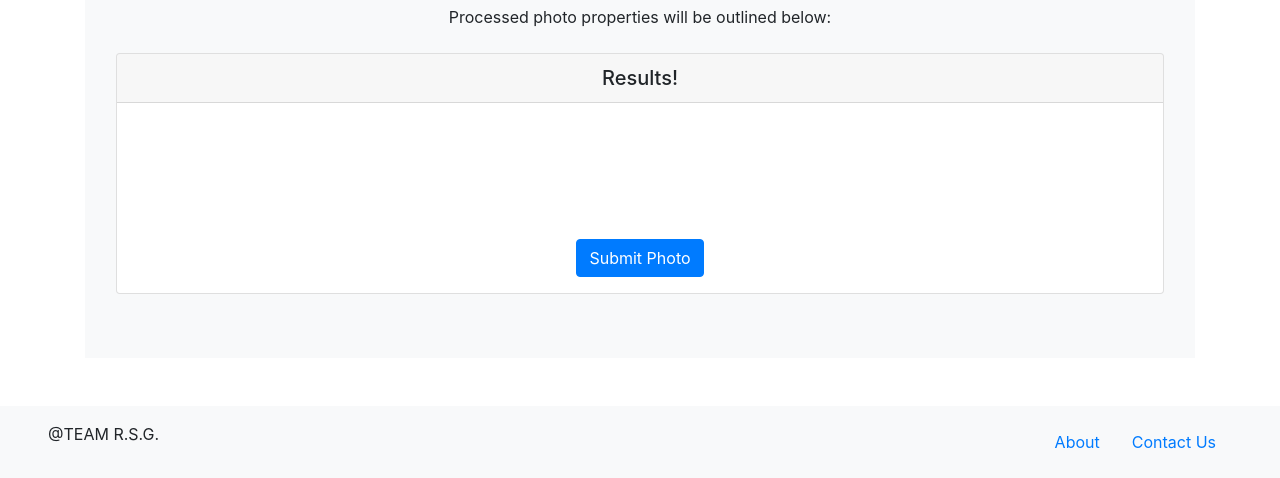
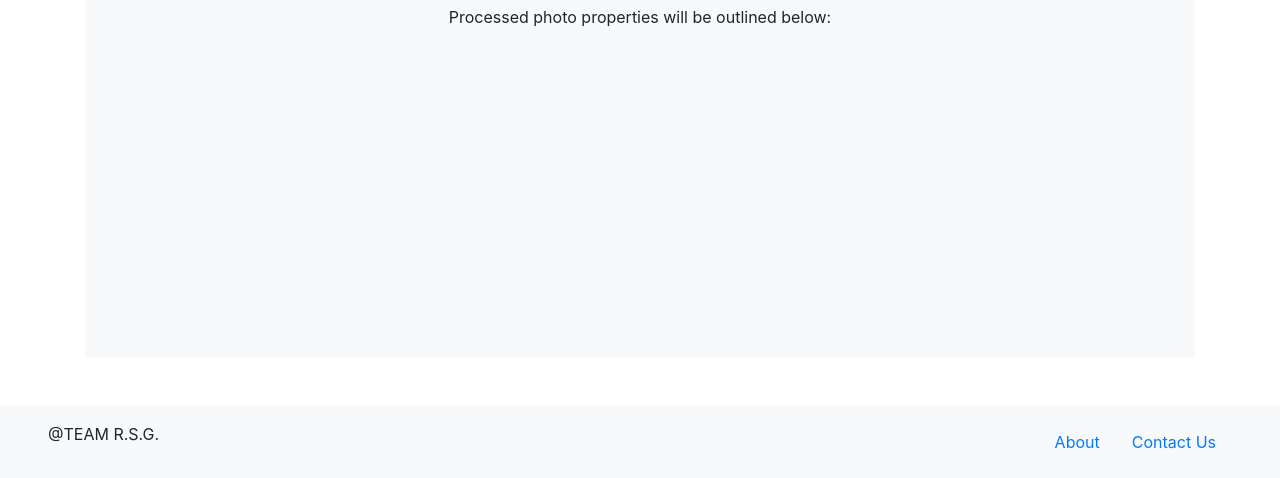
Before and after one commit to shantell87/Drink-For-Your-Mood, a plain HTML site: page wireframe3.html in a window 1280 px wide. Shown: the part 443-921 px from the top of the page. Drawn offline with nearby package versions, Linux system fonts and the light colour scheme.

Commit message:
one last little save.

```diff
--- a/wireframe3.html
+++ b/wireframe3.html
@@ -100,7 +100,7 @@
             </div>
 
             <!-- Results Container -->
-            <div class="container ">
+            <div class="container invisible">
                 <div class="card mt-2 mb-5">
                     <h5 class="card-header">Results!</h5>
                     <div class="card-body">
```
